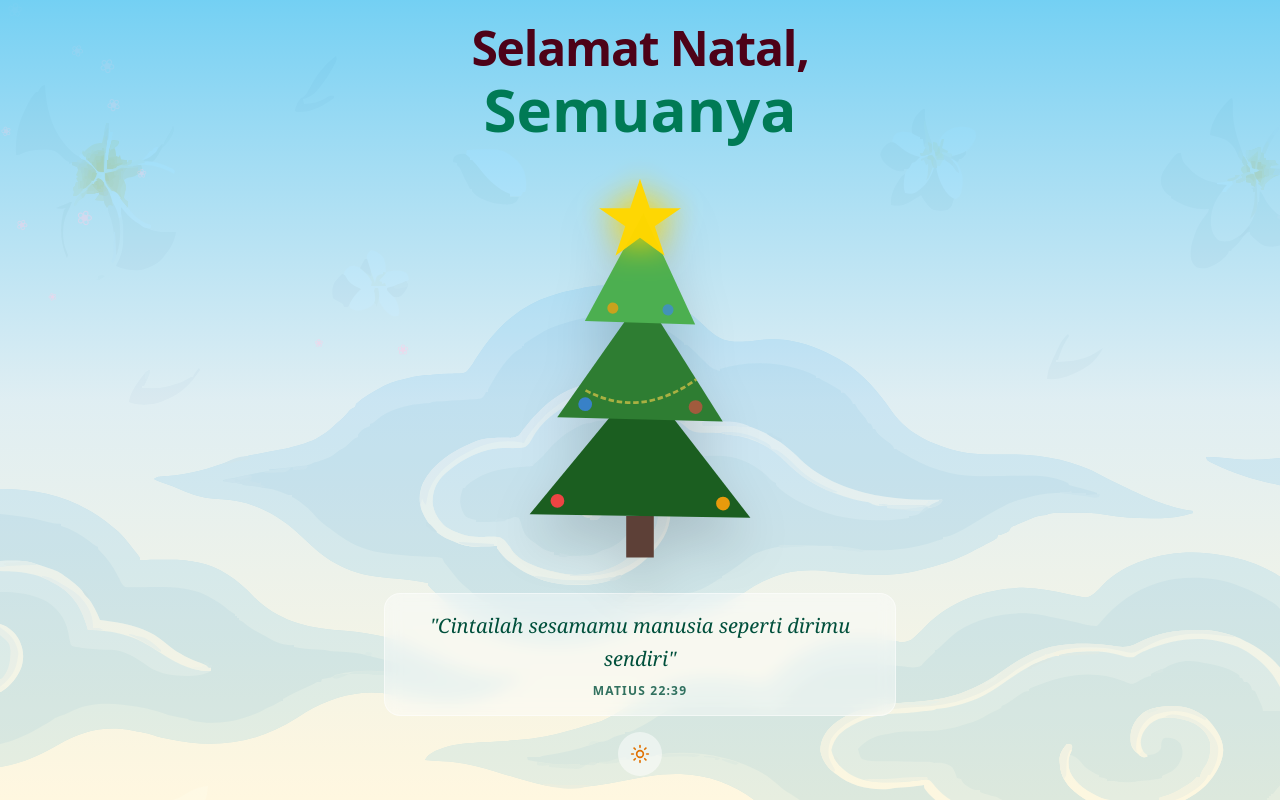
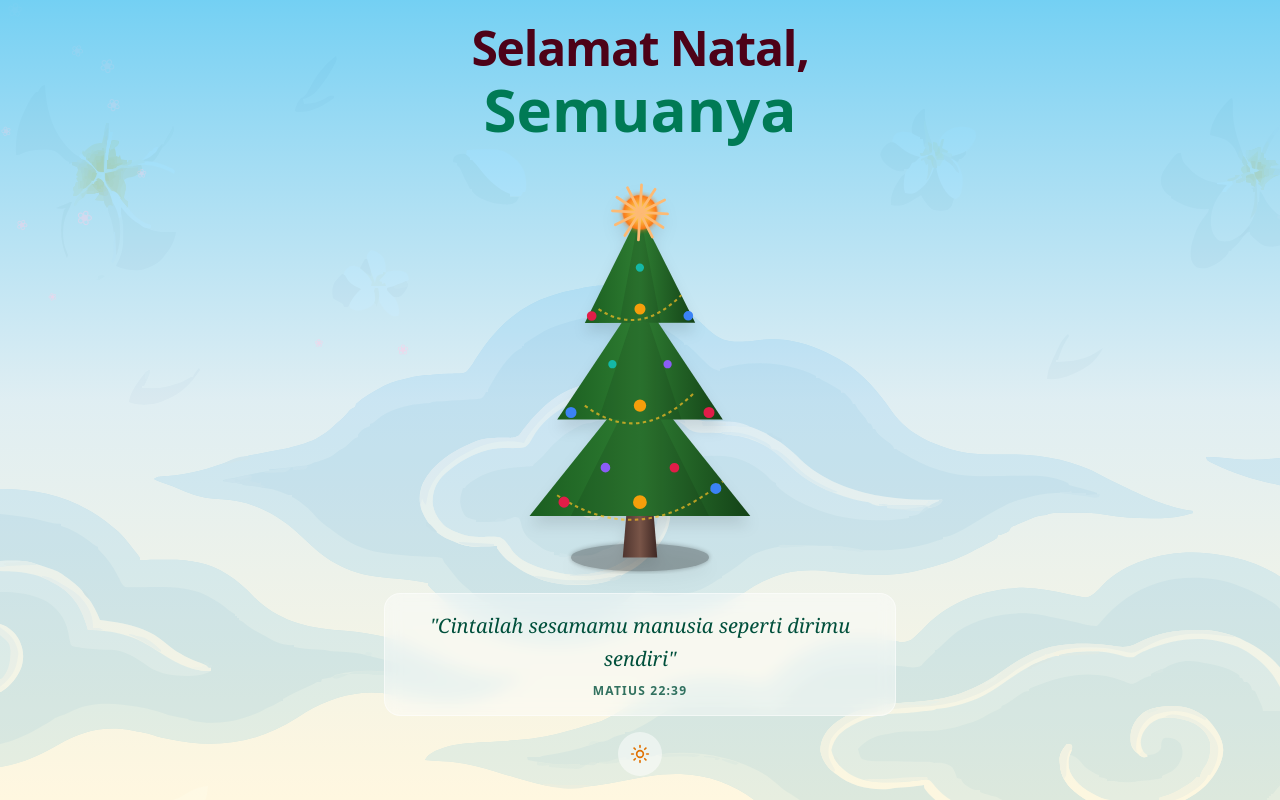
Before and after one commit to WageFolabessy/christmas_gift, a Next.js app: page / in a window 1280 px wide. Built offline with nearby package versions, Linux system fonts and the light colour scheme; a web font is replaced by a local one.

Commit message:
feat: Redesign Christmas tree SVG with gradients, detailed layers, ornaments, and glow effects.

```diff
--- a/src/components/ChristmasTree.tsx
+++ b/src/components/ChristmasTree.tsx
@@ -4,104 +4,176 @@ import { motion } from "framer-motion";
 
 export const ChristmasTree = ({ isDay }: { isDay: boolean }) => {
     return (
-        <div className="relative h-full w-auto aspect-[2/3] z-20">
+        <div className="relative h-full w-auto aspect-[2/3] z-20 overflow-visible">
+            {/* Glow Backing */}
+            {!isDay && (
+                <div className="absolute top-1/2 left-1/2 -translate-x-1/2 -translate-y-1/2 w-[120%] h-[120%] bg-amber-500/20 blur-[60px] rounded-full pointer-events-none" />
+            )}
+
             <svg
-                viewBox="0 0 200 300"
-                className="w-full h-full drop-shadow-2xl overflow-visible"
+                viewBox="0 0 400 600"
+                className="w-full h-full overflow-visible drop-shadow-xl"
                 xmlns="http://www.w3.org/2000/svg"
             >
-                {/* Trunk */}
-                <path d="M90 250 L110 250 L110 280 L90 280 Z" fill="#5D4037" />
+                <defs>
+                    <linearGradient id="trunkGradient" x1="0%" y1="0%" x2="100%" y2="0%">
+                        <stop offset="0%" stopColor="#4e342e" />
+                        <stop offset="50%" stopColor="#795548" />
+                        <stop offset="100%" stopColor="#3e2723" />
+                    </linearGradient>
 
-                {/* Tree Layers - Animated Swaying */}
+                    <linearGradient id="branchGradient" x1="0%" y1="0%" x2="100%" y2="0%">
+                        <stop offset="0%" stopColor="#1b5e20" />
+                        <stop offset="50%" stopColor="#2e7d32" />
+                        <stop offset="100%" stopColor="#144217" />
+                    </linearGradient>
+
+                    <radialGradient id="starGradient">
+                        <stop offset="0%" stopColor="#fff" />
+                        <stop offset="50%" stopColor="#ffd700" />
+                        <stop offset="100%" stopColor="#f59e0b" />
+                    </radialGradient>
+
+                    <radialGradient id="sunGradient">
+                        <stop offset="0%" stopColor="#fff" />
+                        <stop offset="30%" stopColor="#fcd34d" />
+                        <stop offset="100%" stopColor="#f97316" />
+                    </radialGradient>
+
+                    <filter id="glow">
+                        <feGaussianBlur stdDeviation="3.5" result="coloredBlur" />
+                        <feMerge>
+                            <feMergeNode in="coloredBlur" />
+                            <feMergeNode in="SourceGraphic" />
+                        </feMerge>
+                    </filter>
+                </defs>
+
+                {/* Shadow Base */}
+                <ellipse cx="200" cy="560" rx="100" ry="20" fill="#000" opacity="0.3" filter="url(#glow)" />
+
+                {/* TRUNK */}
+                <path d="M180 500 L220 500 L225 560 L175 560 Z" fill="url(#trunkGradient)" />
+
+                {/* === LAYER 1 (BOTTOM) === */}
                 <motion.g
+                    style={{ originX: 0.5, originY: 0 }}
                     animate={{ rotate: [0, 1, 0, -1, 0] }}
-                    transition={{ duration: 4, repeat: Infinity, ease: "easeInOut" }}
+                    transition={{ duration: 5, repeat: Infinity, ease: "easeInOut" }}
+                >
+                    <path d="M40 500 L360 500 L200 300 Z" fill="url(#branchGradient)" />
+                    {/* Texture/Shadow */}
+                    <path d="M100 500 L200 300 L300 500 Z" fill="#000" opacity="0.1" />
+
+                    {/* Garland L1 */}
+                    <path d="M80 470 Q200 550 320 450" fill="none" stroke="#fbbf24" strokeWidth="3" strokeDasharray="5 5" opacity="0.7" filter={!isDay ? "url(#glow)" : ""} />
+
+                    {/* Orn L1 */}
+                    <circle cx="90" cy="480" r="8" fill="#e11d48"><animate attributeName="opacity" values="0.8;1;0.8" dur="2s" repeatCount="indefinite" /></circle>
+                    <circle cx="310" cy="460" r="8" fill="#3b82f6"><animate attributeName="opacity" values="0.8;1;0.8" dur="3s" repeatCount="indefinite" /></circle>
+                    <circle cx="200" cy="480" r="10" fill="#f59e0b" filter={!isDay ? "url(#glow)" : ""}><animate attributeName="opacity" values="0.8;1;0.8" dur="1.5s" repeatCount="indefinite" /></circle>
+                    <circle cx="150" cy="430" r="7" fill="#8b5cf6"><animate attributeName="opacity" values="0.8;1;0.8" dur="2.5s" repeatCount="indefinite" /></circle>
+                    <circle cx="250" cy="430" r="7" fill="#e11d48"><animate attributeName="opacity" values="0.8;1;0.8" dur="2s" repeatCount="indefinite" /></circle>
+                </motion.g>
+
+
+                {/* === LAYER 2 (MIDDLE) === */}
+                <motion.g
                     style={{ originX: 0.5, originY: 1 }}
+                    animate={{ rotate: [0, 1.5, 0, -1.5, 0] }}
+                    transition={{ duration: 5, repeat: Infinity, ease: "easeInOut", delay: 0.2 }}
                 >
-                    {/* Bottom Layer */}
-                    <path d="M20 250 L180 250 L100 150 Z" fill="#1B5E20" />
-                    <motion.circle
-                        cx="40" cy="240" r="5" fill="#EF4444"
-                        animate={{ opacity: [0.6, 1, 0.6] }}
-                        transition={{ duration: 1.5, repeat: Infinity }}
-                    />
-                    <motion.circle
-                        cx="160" cy="240" r="5" fill="#F59E0B"
-                        animate={{ opacity: [0.6, 1, 0.6] }}
-                        transition={{ duration: 2, repeat: Infinity, delay: 0.5 }}
+                    <path d="M80 360 L320 360 L200 180 Z" fill="url(#branchGradient)" />
+                    <path d="M140 360 L200 180 L260 360 Z" fill="#000" opacity="0.1" />
+
+                    {/* Garland L2 */}
+                    <path d="M120 340 Q200 400 280 320" fill="none" stroke="#fbbf24" strokeWidth="3" strokeDasharray="5 5" opacity="0.7" filter={!isDay ? "url(#glow)" : ""} />
+
+                    {/* Orn L2 */}
+                    <circle cx="100" cy="350" r="8" fill="#3b82f6"><animate attributeName="opacity" values="0.8;1;0.8" dur="1.8s" repeatCount="indefinite" /></circle>
+                    <circle cx="300" cy="350" r="8" fill="#e11d48"><animate attributeName="opacity" values="0.8;1;0.8" dur="2.2s" repeatCount="indefinite" /></circle>
+                    <circle cx="200" cy="340" r="9" fill="#f59e0b" filter={!isDay ? "url(#glow)" : ""}><animate attributeName="opacity" values="0.8;1;0.8" dur="1.2s" repeatCount="indefinite" /></circle>
+                    <circle cx="160" cy="280" r="6" fill="#14b8a6"><animate attributeName="opacity" values="0.8;1;0.8" dur="2.8s" repeatCount="indefinite" /></circle>
+                    <circle cx="240" cy="280" r="6" fill="#8b5cf6"><animate attributeName="opacity" values="0.8;1;0.8" dur="2.4s" repeatCount="indefinite" /></circle>
+                </motion.g>
+
+                {/* === LAYER 3 (TOP) === */}
+                <motion.g
+                    style={{ originX: 0.5, originY: 1 }}
+                    animate={{ rotate: [0, 2, 0, -2, 0] }}
+                    transition={{ duration: 5, repeat: Infinity, ease: "easeInOut", delay: 0.4 }}
+                >
+                    <path d="M120 220 L280 220 L200 60 Z" fill="url(#branchGradient)" />
+                    <path d="M170 220 L200 60 L230 220 Z" fill="#000" opacity="0.1" />
+
+                    {/* Garland L3 */}
+                    <path d="M140 200 Q200 240 260 180" fill="none" stroke="#fbbf24" strokeWidth="3" strokeDasharray="5 5" opacity="0.7" filter={!isDay ? "url(#glow)" : ""} />
+
+                    {/* Orn L3 */}
+                    <circle cx="130" cy="210" r="7" fill="#e11d48"><animate attributeName="opacity" values="0.8;1;0.8" dur="2s" repeatCount="indefinite" /></circle>
+                    <circle cx="270" cy="210" r="7" fill="#3b82f6"><animate attributeName="opacity" values="0.8;1;0.8" dur="2.5s" repeatCount="indefinite" /></circle>
+                    <circle cx="200" cy="200" r="8" fill="#f59e0b" filter={!isDay ? "url(#glow)" : ""}><animate attributeName="opacity" values="0.8;1;0.8" dur="1.5s" repeatCount="indefinite" /></circle>
+                    <circle cx="200" cy="140" r="6" fill="#14b8a6"><animate attributeName="opacity" values="0.8;1;0.8" dur="2s" repeatCount="indefinite" /></circle>
+                </motion.g>
+
+                {/* === TOPPER TOGGLE (SUN / STAR) === */}
+
+                {/* SUN (Day Mode) */}
+                <motion.g
+                    style={{ originX: 0.5, originY: 0.5 }}
+                    animate={{
+                        opacity: isDay ? 1 : 0,
+                        scale: isDay ? 1 : 0.5,
+                        rotate: 360
+                    }}
+                    transition={{
+                        opacity: { duration: 1.5 },
+                        scale: { duration: 1.5 },
+                        rotate: { duration: 20, repeat: Infinity, ease: "linear" }
+                    }}
+                >
+                    {/* Center */}
+                    <circle cx="200" cy="60" r="25" fill="url(#sunGradient)" filter="url(#glow)" />
+                    {/* Rays */}
+                    {[...Array(12)].map((_, i) => (
+                        <line
+                            key={i}
+                            x1="200" y1="60"
+                            x2="200" y2="20"
+                            stroke="#fdba74"
+                            strokeWidth="4"
+                            transform={`rotate(${i * 30} 200 60)`}
+                            strokeLinecap="round"
+                        />
+                    ))}
+                </motion.g>
+
+                {/* STAR (Night Mode) */}
+                <motion.g
+                    style={{ originX: 0.5, originY: 0.5 }}
+                    animate={{
+                        opacity: isDay ? 0 : 1,
+                        scale: isDay ? 0.5 : [1, 1.1, 1]
+                    }}
+                    transition={{
+                        opacity: { duration: 1.5 },
+                        scale: { duration: 2, repeat: Infinity, ease: "easeInOut" }
+                    }}
+                >
+                    {/* Glow Ring */}
+                    <circle cx="200" cy="60" r="40" fill="url(#starGradient)" opacity="0.3" filter="url(#glow)">
+                        <animate attributeName="opacity" values="0.2;0.4;0.2" dur="3s" repeatCount="indefinite" />
+                    </circle>
+
+                    {/* Star Body */}
+                    <path
+                        d="M200 20 L215 50 L250 50 L225 70 L235 100 L200 80 L165 100 L175 70 L150 50 L185 50 Z"
+                        fill="url(#starGradient)"
+                        stroke="#b45309"
+                        strokeWidth="2"
+                        filter="url(#glow)"
                     />
                 </motion.g>
-
-                <motion.g
-                    animate={{ rotate: [0, 1.5, 0, -1.5, 0] }}
-                    transition={{ duration: 4, repeat: Infinity, ease: "easeInOut", delay: 0.2 }}
-                    style={{ originX: 0.5, originY: 1 }}
-                >
-                    {/* Middle Layer */}
-                    <path d="M40 180 L160 180 L100 90 Z" fill="#2E7D32" />
-                    <motion.circle
-                        cx="60" cy="170" r="5" fill="#3B82F6"
-                        animate={{ opacity: [0.6, 1, 0.6] }}
-                        transition={{ duration: 1.8, repeat: Infinity, delay: 0.3 }}
-                    />
-                    <motion.circle
-                        cx="140" cy="170" r="5" fill="#EF4444"
-                        animate={{ opacity: [0.6, 1, 0.6] }}
-                        transition={{ duration: 2.2, repeat: Infinity, delay: 0.8 }}
-                    />
-                    {/* Sash */}
-                    <path d="M60 160 Q100 180 140 150" fill="none" stroke="#FCD34D" strokeWidth="2" strokeDasharray="4 2" opacity="0.6" />
-                </motion.g>
-
-                <motion.g
-                    animate={{ rotate: [0, 2, 0, -2, 0] }}
-                    transition={{ duration: 4, repeat: Infinity, ease: "easeInOut", delay: 0.4 }}
-                    style={{ originX: 0.5, originY: 1 }}
-                >
-                    {/* Top Layer */}
-                    <path d="M60 110 L140 110 L100 30 Z" fill="#4CAF50" />
-                    <motion.circle
-                        cx="80" cy="100" r="4" fill="#F59E0B"
-                        animate={{ opacity: [0.6, 1, 0.6] }}
-                        transition={{ duration: 1.6, repeat: Infinity, delay: 0.2 }}
-                    />
-                    <motion.circle
-                        cx="120" cy="100" r="4" fill="#3B82F6"
-                        animate={{ opacity: [0.6, 1, 0.6] }}
-                        transition={{ duration: 2.4, repeat: Infinity, delay: 0.6 }}
-                    />
-                </motion.g>
-
-                {/* Star */}
-                <motion.path
-                    d="M100 10 L106 28 L125 28 L109 39 L115 57 L100 46 L85 57 L91 39 L75 28 L94 28 Z"
-                    fill="#FFD700"
-                    animate={{
-                        scale: [1, 1.2, 1],
-                        opacity: [0.8, 1, 0.8],
-                        filter: ["drop-shadow(0 0 2px #FFD700)", "drop-shadow(0 0 10px #FFD700)", "drop-shadow(0 0 2px #FFD700)"]
-                    }}
-                    transition={{ duration: 2, repeat: Infinity, ease: "easeInOut" }}
-                    style={{ originX: 0.5, originY: 0.5 }}
-                />
-
-                {/* Night Glow Overlay */}
-                {!isDay && (
-                    <motion.circle
-                        cx="100" cy="150" r="100"
-                        fill="url(#glowGradient)"
-                        initial={{ opacity: 0 }}
-                        animate={{ opacity: 0.4 }}
-                    />
-                )}
-
-                <defs>
-                    <radialGradient id="glowGradient">
-                        <stop offset="0%" stopColor="#F59E0B" stopOpacity="0.5" />
-                        <stop offset="100%" stopColor="transparent" stopOpacity="0" />
-                    </radialGradient>
-                </defs>
 
             </svg>
         </div>
```
